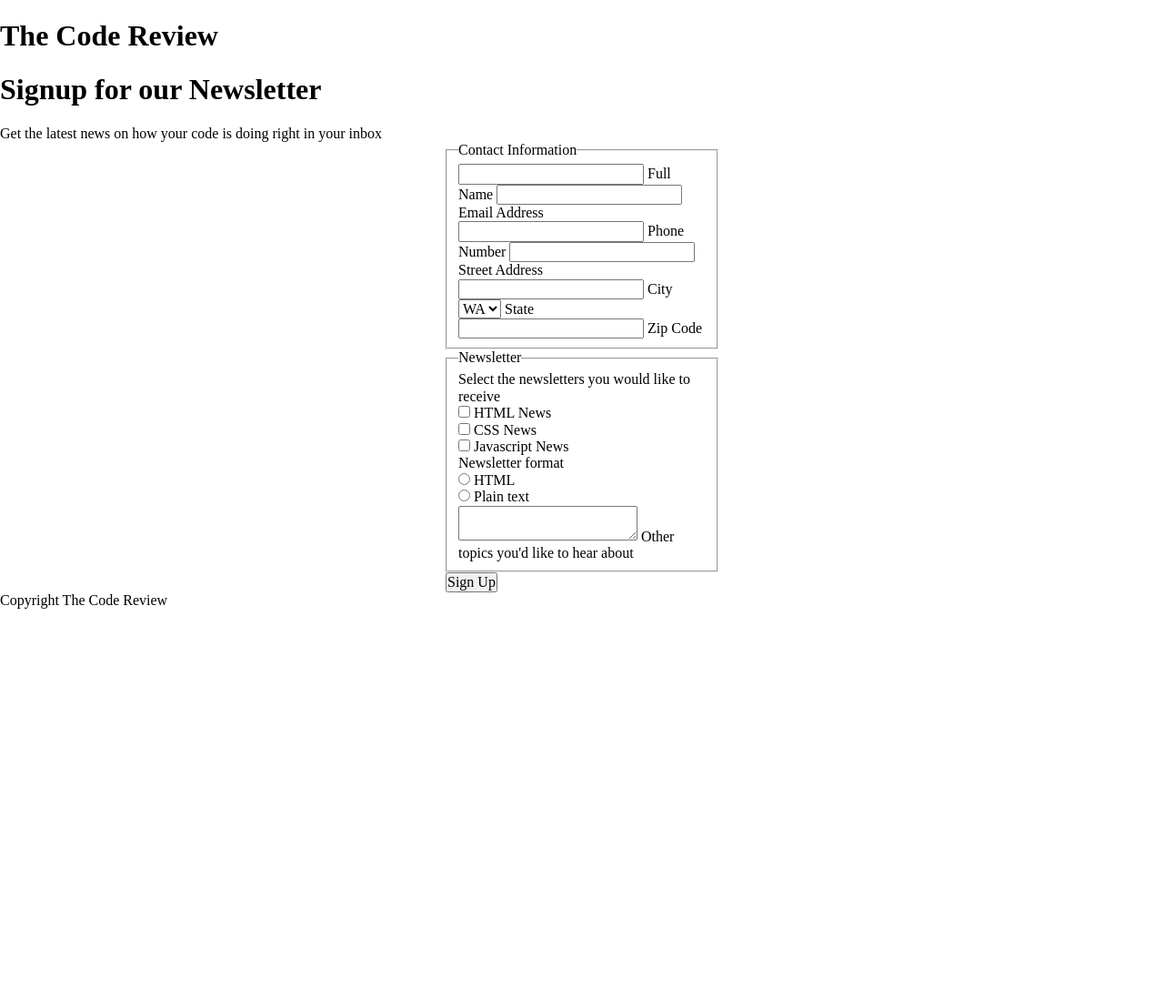
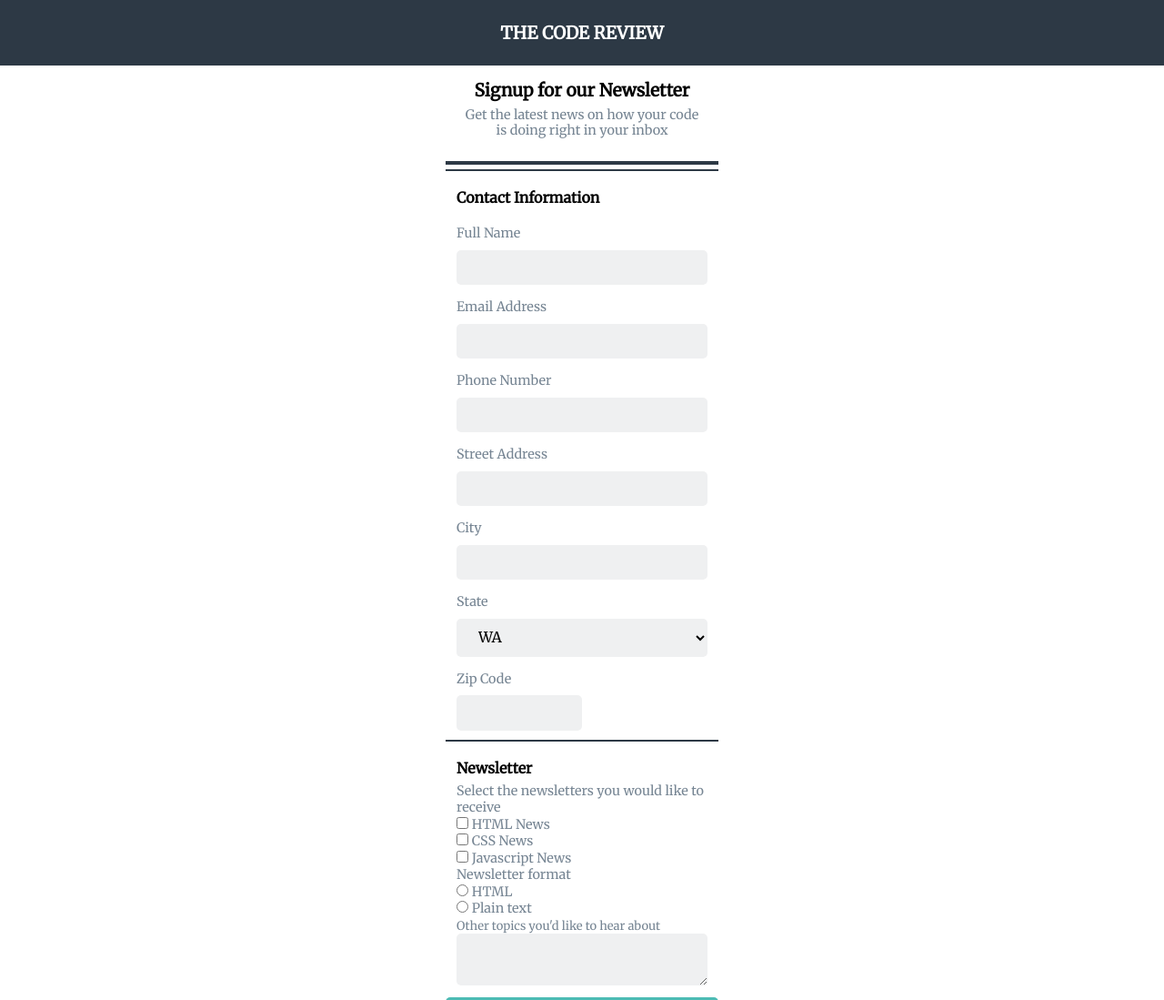
Before and after one commit to philliplankford/techdegree-project-3, a plain HTML site: page index.html in a window 1280 px wide. Shown: the top 1099 px of the page at 91% size. Before the commit the page ends 800 px from the top, so only its background shows below. Drawn offline with Linux system fonts and the light colour scheme; files that its build step writes are made by us from their sources.

Commit message:
initial wave of css + html edits

```diff
--- a/css/stylesheet.css
+++ b/css/stylesheet.css
@@ -4,11 +4,117 @@
     padding: 0;
 }
 
-form {
+h1 {
+    text-align: center;
+    margin: 0;
+    font-size: 1.2em;
+}
+
+header {
+    background-color: #2d3945;
+    color: white;
+    padding: 25px 50px;
+}
+
+legend {
+    font-weight: bold;
+}
+
+.header {
+    text-align: center;
+    padding: 1rem;
+}
+
+.header h1 {
+    margin-bottom: .5rem;
+}
+
+body {
+    font-family:'Merriweather', serif;
+    display: flex;
+    flex-direction: column;
+}
+
+main {
     max-width: 300px;
     margin: 0 auto;
 }
 
+button {
+    background-color: #4cbbb4;
+    color: white;
+    border: none;
+    padding: 1.5rem 0;
+    border-radius: 5px;
+    width: 100%;
+}
+
+input,
+textarea,
+select {
+    background-color: #eff0f1;
+    border: none;
+    border-radius: 5px;
+    padding: 10px 20px;
+}
+
+.contact label {
+    display: block;
+    margin-top: 1rem;
+}
+
+.contact, {
+    margin: 1.5rem 0;
+}
+
+.contact input,
+.contact select,
+.selection textarea {
+    width: 100%;
+}
+
+.contact input[id="zip"] { width: 50%; }
+
+.light-grey,
+label {
+    font-size: .9rem;
+    color: #768593;
+    margin-bottom: 10px;
+}
+
+fieldset {
+    border: none;
+}
+
+footer {
+    text-align: center;
+    font-style: italic;
+    font-size: small;
+    margin-bottom: 200px;
+}
+
+footer p {
+    margin-top: 25px;
+}
+
+label[for="other"] {
+    font-size: small;
+
+}
+
+.thin-line {
+    margin-bottom: 20px;
+    padding: 1px 0px;
+    background-color: #2d3945;
+    border: none;
+}
+
+.thick-line {
+    padding: 2px 0px;
+    background-color: #2d3945;
+    border: none;
+    margin-bottom: 5px;
+}
 @media screen and (min-width: 768px) {
 
 
--- a/index.html
+++ b/index.html
@@ -1,67 +1,85 @@
 <!DOCTYPE html>
-<html lang=en>
+<html lang="en">
     <head>
         <Title>The Code Review | Signup for our Newsletter</Title>
         <meta charset="UTF-8">
-        <meta name="viewport" content="width=device-width", initial-sale="1.0">
+        <meta name="viewport" content="width=device-width, initial-scale=1.0">
         <link rel="stylesheet" href="css/normalize.css">
-        <link rel="stylesheet" href="stylesheet.css">
+        <link rel="stylesheet" href="css/stylesheet.css">
         <link rel="preconnect" href="https://fonts.gstatic.com">
-        <link rel="preconnect" href="https://fonts.googleapis.com"crossorigin>
+        <link rel="preconnect" href="https://fonts.googleapis.com" crossorigin>
         <link href="https://fonts.googleapis.com/css2?family=Merriweather&display=swap" rel="stylesheet">
     </head>
     <body>
         <header>
-            <h1>The Code Review</h1>
+            <h1>THE CODE REVIEW</h1>
         </header>
         <main>
             <div class="wrapper">
-                <section>
+                <section class="header">
                     <h1>Signup for our Newsletter</h1>
-                    <p>Get the latest news on how your code is doing right in your inbox</p>
+                    <p class="light-grey">Get the latest news on how your code is doing right in your inbox</p>
                 </section>
+                <hr class="thick-line"/>
+                <hr class="thin-line"/>
                 <form action="index.html" method="post">
-                    <fieldset>
+                    <fieldset class="contact">
                         <legend>Contact Information</legend>
-                        <input type="text" id="full-name" name="user_fullname"></input>
                         <label for="full-name">Full Name</label>
+                        <input type="text" id="full-name" name="user_fullname">
+
+                        <label for="email">Email Address</label>
                         <input type="email" id="email" name="user_email">
-                        <label for="email">Email Address</label>
+
+                        <label for="phone">Phone Number</label>
                         <input type="tel" id="phone" name="user_phone">
-                        <label for="phone">Phone Number</label>
+
+                        <label for="street">Street Address</label>
                         <input type="text" id="street" name="user_street">
-                        <label for="street">Street Address</label>
+
+                        <label for="city">City</label>
                         <input type="text" id="city" name="user_city">
-                        <label for="city">City</label>
+
+                        <label for="state">State</label>
                         <select id="state" name="user_state">
                             <option value="WA">WA</option>
                         </select>
-                        <label for="state">State</label>
+
+                        <label for="zip">Zip Code</label>
                         <input type="number" id="zip" name="user_zip">
-                        <label for="zip">Zip Code</label>
+
                     </fieldset>
-                    <fieldset>
+                    <hr class="thin-line"/>
+                    <fieldset class="selection">
                         <legend>Newsletter</legend>
                         <label>Select the newsletters you would like to receive</label><br />
+
                         <input type="checkbox" id="html-news" value="html_news" name="newsletter">
                         <label for="html-news">HTML News</label><br />
+
+
                         <input type="checkbox" id="css-news" value="css_news" name="newsletter">
                         <label for="css-news">CSS News</label><br />
+
                         <input type="checkbox" id="javascript-news" value="javascript_news" name="newsletter">
                         <label for="javascript-news">Javascript News</label><br />
+
+
                         <label>Newsletter format</label><br />
                         <input type="radio" id="html" value="html" name="format">
                         <label for="html">HTML</label><br />
                         <input type="radio" id="plain-text" value="plain_text" name="format">
                         <label for="plain-text">Plain text</label><br />
+
+                        <label for="other">Other topics you'd like to hear about</label>
                         <textarea id="other" name="other"></textarea>
-                        <label for="other">Other topics you'd like to hear about</label>
+
                     </fieldset>
                     <button type="submit">Sign Up</button>
                 </form>
             </div>
         </main>
-        <footer>
+        <footer class="light-grey">
             <p>Copyright The Code Review</p>
         </footer>
     </body>
```
Also changed, not shown: 1 other file.
